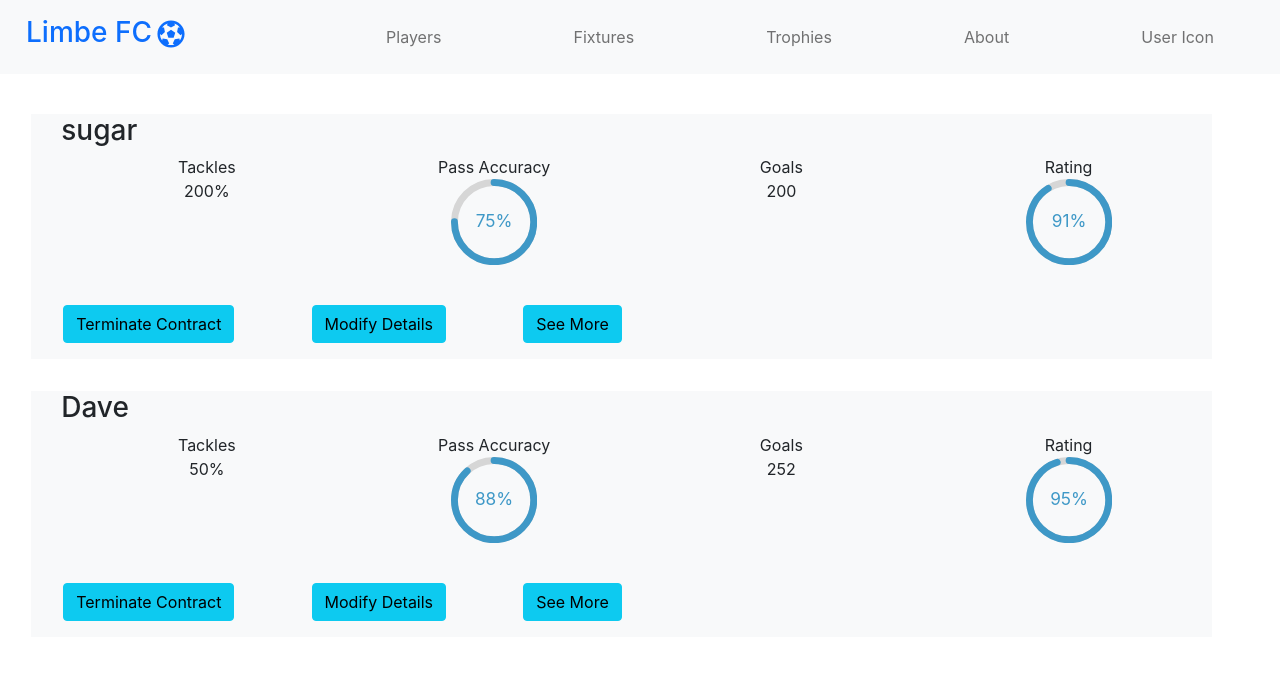
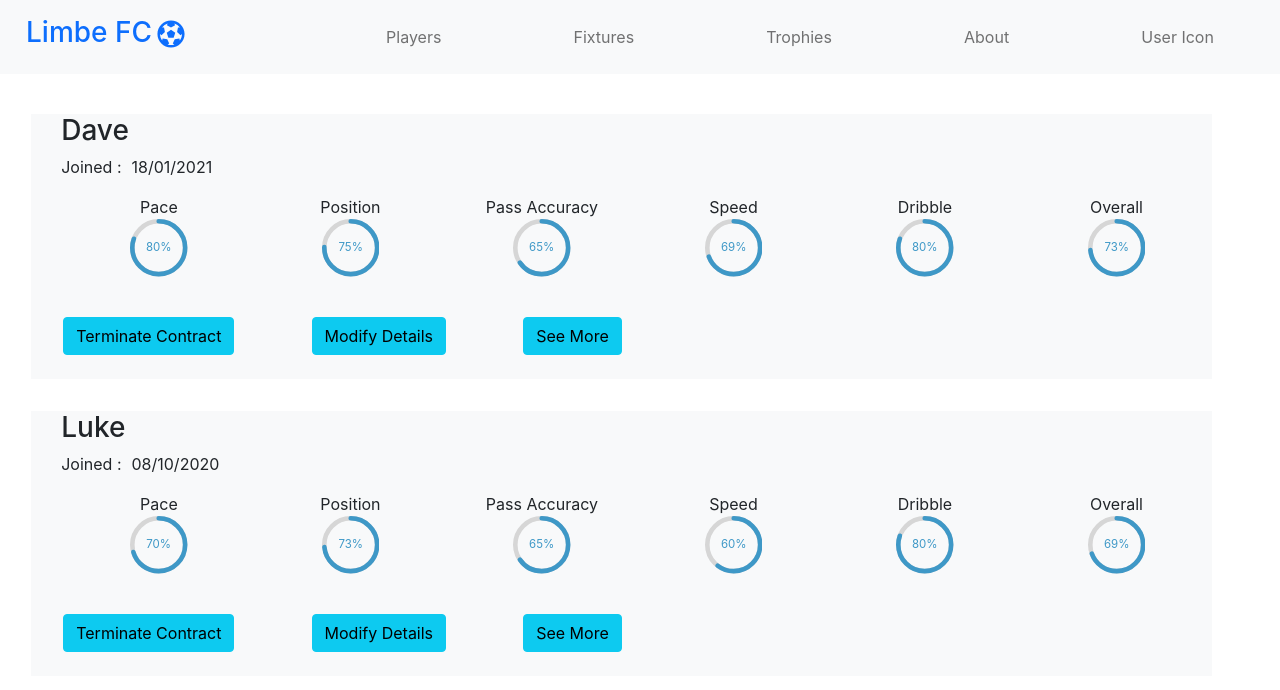
Before and after one commit to wandji20/wandji-fc, a React (Create React App) app: page /players in a window 1280 px wide. Shown: the top 690 px of the page. Built offline with nearby package versions, Linux system fonts and the light colour scheme.

Commit message:
Update form and player components to display the proper infomation

```diff
--- a/src/components/NewPlayerForm.js
+++ b/src/components/NewPlayerForm.js
@@ -9,10 +9,12 @@ const NewPlayerForm = (props) => {
   const { showForm, toggle, addPlayer } = props;
   const [name, setName] = useState('');
   const [joined, setJoined] = useState('');
-  const [tackles, setTackles] = useState(0);
+  const [pace, setPace] = useState(0);
   const [passing, setPassing] = useState(0);
-  const [goals, setGoals] = useState(0);
-  const [rating, setRating] = useState(0);
+  const [speed, setSpeed] = useState(0);
+  const [dribble, setDribble] = useState(0);
+  const [position, setPosition] = useState(0);
+  const [overall, setOverall] = useState(0);
 
   const handleFormToggle = () => {
     showForm();
@@ -20,15 +22,18 @@ const NewPlayerForm = (props) => {
 
   const handleFormSubmit = (e) => {
     e.preventDefault();
-    const data = { name, joined, tackles, passing, goals, rating  };
+    const data = { name, joined, pace, passing, speed, dribble, position, overall };
+    console.log(data)
     addPlayer(data);
     showForm()
     setName('');
     setJoined('');
-    setTackles(0);
+    setPace(0);
+    setPosition(0);
     setPassing(0);
-    setGoals(0);
-    setRating(0);
+    setSpeed(0);
+    setDribble(0);
+    setOverall(0);
   };
 
   const handleNameChange = (e) => {
@@ -39,20 +44,28 @@ const NewPlayerForm = (props) => {
     setJoined(e.target.value);
   };
 
-  const handleTacklesChange = (e) => {
-    setTackles(e.target.value);
+  const handlePaceChange = (e) => {
+    setPace(e.target.value);
+  };
+
+  const handlePositionChange = (e) => {
+    setPosition(e.target.value);
   };
 
   const handlePassingChange = (e) => {
     setPassing(e.target.value);
   };
 
-  const handleGoalsChange = (e) => {
-    setGoals(e.target.value);
+  const handleSpeedChange = (e) => {
+    setSpeed(e.target.value);
   };
 
-  const handleRatingChange = (e) => {
-    setRating(e.target.value);
+  const handleDribbleChange = (e) => {
+    setDribble(e.target.value);
+  };
+
+  const handleOverallChange = (e) => {
+    setOverall(e.target.value);
   };
 
   return (
@@ -96,20 +109,32 @@ const NewPlayerForm = (props) => {
           </label>
         </div>
         <div className="form-group mt-3">
-          <label htmlFor="tackles">
-            Tackles
+          <label htmlFor="pace">
+            Pace
             <input
               type="number"
               className="form-control"
-              id="tackles"
-              value={tackles}
-              onChange={handleTacklesChange}
+              id="pace"
+              value={pace}
+              onChange={handlePaceChange}
+            />
+          </label>
+        </div>
+        <div className="form-group mt-3">
+          <label htmlFor="position">
+            Position
+            <input
+              type="number"
+              className="form-control"
+              id="position"
+              value={position}
+              onChange={handlePositionChange}
             />
           </label>
         </div>
         <div className="form-group mt-3">
           <label htmlFor="passing">
-            Passing Accuracy
+            Passing
             <input
               type="number"
               className="form-control"
@@ -120,27 +145,38 @@ const NewPlayerForm = (props) => {
           </label>
         </div>
         <div className="form-group mt-3">
-          <label htmlFor="goals">
-            Goals
+          <label htmlFor="speed">
+            Speed
             <input
               type="number"
               className="form-control"
-              id="goals"
-              value={goals}
-              onChange={handleGoalsChange}
+              id="speed"
+              value={speed}
+              onChange={handleSpeedChange}
             />
           </label>
         </div>
-
         <div className="form-group mt-3">
-          <label htmlFor="rating">
-            Rating
+          <label htmlFor="dribble">
+            Dribble
             <input
               type="number"
               className="form-control"
-              id="rating"
-              value={rating}
-              onChange={handleRatingChange}
+              id="dribble"
+              value={dribble}
+              onChange={handleDribbleChange}
+            />
+          </label>
+        </div>
+        <div className="form-group mt-3">
+          <label htmlFor="overall">
+            Overall
+            <input
+              type="number"
+              className="form-control"
+              id="overall"
+              value={overall}
+              onChange={handleOverallChange}
             />
           </label>
         </div>
--- a/src/components/Player.js
+++ b/src/components/Player.js
@@ -4,41 +4,61 @@ import { CircularProgressbar } from 'react-circular-progressbar';
 import 'react-circular-progressbar/dist/styles.css';
 
 const Player = (props) => {
+  console.log(props)
   const {
-    name, tackles, passing, goals, rating,
+    name, joined, pace, passing, speed, dribble, overall, position,
   } = props.player;
   const progressStyles = {
     width: '30%'
   }
   return (
     <article className="player d-flex flex-column border-0 my-3 bg-light">
-      <h3 className="name ml-5">{name}</h3>
+      <div className='d-flex flex-column'>
+        <h3 className="name ml-5">{name}</h3>
+        <p className='d-flex ml-5 joined'>
+          <span>Joined :</span>
+          <span className='joined-date'>{joined}</span>
+        </p>
+      </div>
       <ul className="player-details d-flex list-style-none">
-        <li className="d-inline-flex col-3 justify-content flex-column">
-          <span className="align-self-center">Tackles</span>
-          <span className="align-self-center">
-            {tackles}
-            %
+        <li className="d-inline-flex col-2 justify-content-center flex-column">
+          <span className="align-self-center">Pace</span>
+          <span style= {progressStyles} className="align-self-center">
+            <CircularProgressbar value={(parseFloat(pace)/100)} maxValue={1} text={`${parseFloat(pace)}%`} />
           </span>
         </li>
-        <li className="d-inline-flex col-3 justify-content flex-column">
+        <li className="d-inline-flex col-2 justify-content-center flex-column">
+          <span className="align-self-center">Position</span>
+          <span style= {progressStyles} className="align-self-center">
+            <CircularProgressbar value={(parseFloat(position)/100)} maxValue={1} text={`${parseFloat(position)}%`} />
+          </span>
+        </li>
+        <li className="d-inline-flex col-2 justify-content-center flex-column">
           <span className="align-self-center">Pass Accuracy</span>
           <span style= {progressStyles} className="align-self-center">
             <CircularProgressbar value={(parseFloat(passing)/100)} maxValue={1} text={`${parseFloat(passing)}%`} />
           </span>
         </li>
-        <li className="d-inline-flex col-3 justify-content flex-column">
-          <span className="align-self-center">Goals</span>
-          <span className="align-self-center">{goals}</span>
+        <li className="d-inline-flex col-2 justify-content-center flex-column">
+          <span className="align-self-center">Speed</span>
+          <span style= {progressStyles} className="align-self-center">
+            <CircularProgressbar value={(parseFloat(speed)/100)} maxValue={1} text={`${parseFloat(speed)}%`} />
+          </span>
         </li>
-        <li className="d-inline-flex col-3 justify-content flex-column">
-          <span className="align-self-center">Rating</span>
+        <li className="d-inline-flex col-2 justify-content-center flex-column">
+          <span className="align-self-center">Dribble</span>
           <span style= {progressStyles} className="align-self-center">
-            <CircularProgressbar value={(parseFloat(rating)/100)} maxValue={1} text={`${parseFloat(rating)}%`} />
+            <CircularProgressbar value={(parseFloat(dribble)/100)} maxValue={1} text={`${parseFloat(dribble)}%`} />
+          </span>
+        </li>
+        <li className="d-inline-flex col-2 justify-content-center flex-column">
+          <span className="align-self-center">Overall</span>
+          <span style= {progressStyles} className="align-self-center">
+            <CircularProgressbar value={(parseFloat(overall)/100)} maxValue={1} text={`${parseFloat(overall)}%`} />
           </span>
         </li>
       </ul>
-      <ul className=" mt-4 player-controls d-flex justify-content-between list-style-none w-50">
+      <ul className=" my-4 player-controls d-flex justify-content-between list-style-none w-50">
         <button type="button" className="ml-2 btn btn-info">Terminate Contract</button>
         <button type="button" className="ml-2 btn btn-info">Modify Details</button>
         <button type="button" className="ml-2 btn btn-info">See More</button>
--- a/src/components/Players.js
+++ b/src/components/Players.js
@@ -9,24 +9,29 @@ const Players = (props) => {
     props.players :
     [
       {
-        goals: "200",
-        id: 1625076645968,
-        joined: "2021-06-16",
-        name: "sugar",
-        passing: "75",
-        rating: "91",
-        tackles: "200",
+        dribble: "080",
+        id: '1625093886400',
+        joined: "18/01/2021",
+        name: "Dave",
+        overall: '73',
+        pace: '80',
+        passing: '65',
+        speed: '69',
+        position: '75'
       },
       {
-        goals: "252",
-        id: 1625076645948,
-        joined: "2021-06-16",
-        name: "Dave",
-        passing: "88",
-        rating: "95",
-        tackles: "50",
+        dribble: '080',
+        id: '1625093886200',
+        joined: "08/10/2020",
+        name: "Luke",
+        overall: '69',
+        pace: '70',
+        passing: '65',
+        speed: '60',
+        position: '73'
       }
   ]
+  console.log(players)
   return (
     <section className="player container mx-auto mt-4 d-flex flex-column border-0">
       {
--- a/src/index.css
+++ b/src/index.css
@@ -35,3 +35,14 @@ code {
   margin-left: 5px;
   transition: 1s;
 }
+.ball-icon:hover {
+  transform: rotate(360deg);
+}
+
+.joined {
+  margin-left: 30px;
+}
+
+.joined-date {
+  margin-left: 10px;
+}
```
